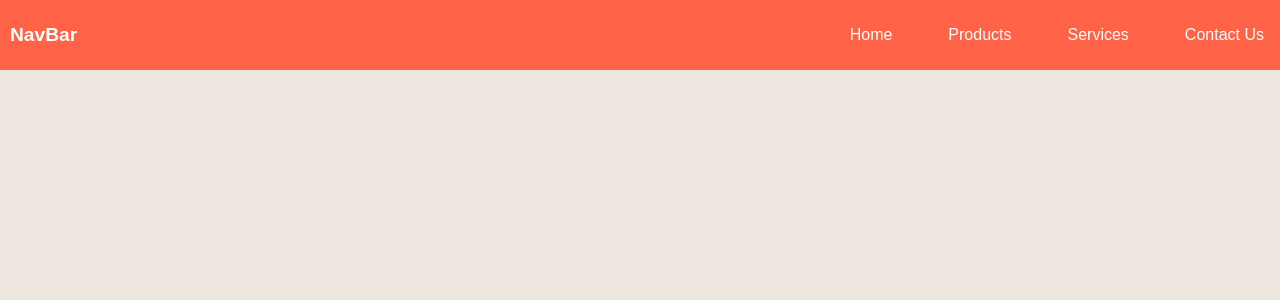
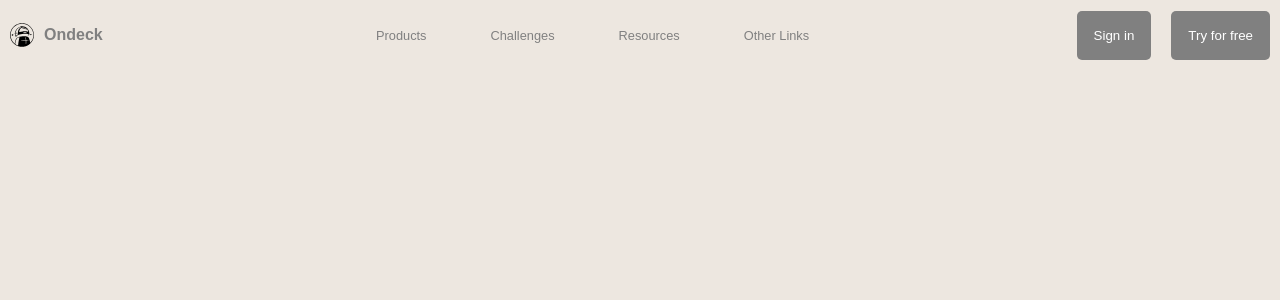
Before and after one commit to Bharaniarasu/Goal_30, a React (Create React App) app in the folder javascript_30_navbar/: page / in a window 1280 px wide. Shown: the top 300 px of the page. Built offline with nearby package versions, Linux system fonts and the light colour scheme.

Commit message:
dropdown added

```diff
--- a/javascript_30_navbar/src/App.js
+++ b/javascript_30_navbar/src/App.js
@@ -6,8 +6,8 @@ import Nav from "./components/layouts/Nav";
 function App() {
   return (
     <BrowserRouter>
-      {/* <Header/> */}
-      <Nav />
+      <Header />
+      {/* <Nav /> */}
       <div className="App__container">
         <Routes>{/* <Route path="/" element={<Header />} /> */}</Routes>
       </div>
--- a/javascript_30_navbar/src/components/layouts/Header.js
+++ b/javascript_30_navbar/src/components/layouts/Header.js
@@ -1,78 +1,95 @@
-// import "./header.scss";
-import React from "react";
+import "./header.scss";
+import React, { useState } from "react";
 import logo_img from "../../assets/AlternativeTo Logo.svg";
 import spence_icon from "../../assets/Spense_Icon.svg";
 import fiber_icon from "../../assets/Fiber_Icon.svg";
 import gradie_icon from "../../assets/Gradie_Icon.svg";
+import { FiMenu, FiX } from "react-icons/fi";
+import { Link } from "react-router-dom";
+const Header = () => {
+  const [showNav, setShowNav] = useState(false);
 
-const Header = () => {
   return (
     <nav className="nav">
       <div className="nav__brand">
-        <a className="nav__brand__logo" href="/">
-          <div className="nav__brand__logo__container">
-            <img src={logo_img} alt="logo" />
-            <h3>Ondeck</h3>
-          </div>
-        </a>
+        <div className="nav__brand__container">
+          <img src={logo_img} alt="" className="brand_logo" />
+          <h4>Ondeck</h4>
+        </div>
       </div>
-      <div className="nav__nav_links">
-        <ul className="nav__nav_links__list_items">
-          <li className="nav__nav_links__list_items__list_item dropdown">
-            Products
-            <ul className="dropdown__menu">
-              <li className="dropdown__menu__item">
-                <div className="dropdown__menu__item__container">
-                  <div className="dropdown__menu__item__container__icon">
-                    <img src={spence_icon} alt="" className="" />
+      <div className="nav__icons" onClick={() => setShowNav(!showNav)}>
+        {showNav ? <FiX /> : <FiMenu />}
+      </div>
+      <div className={`${showNav ? "nav__menu show" : "nav__menu"}`}>
+        <ul className="nav__menu__links">
+          <li className="nav__menu__links__item">
+            <div className="dropdown">
+              <Link to="" className="nav__menu__links__item__link">
+                Products
+              </Link>
+              <ul className="dropdown__menu">
+                <li className="dropdown__menu__list">
+                  <div className="dropdown__menu__list__icon">
+                    <img src={spence_icon} alt="" />
                   </div>
-                  <div className="dropdown__menu__item__container__content">
-                    <h4>Spense</h4>
+                  <div className="dropdown__menu__list__content">
+                    <h5>Spense</h5>
                     <small>
-                      Spense is a landing page for writers. Great for practicing
-                      absolute positioning and flex layouts.
+                      Spense is a landing page for writers. Greate for
+                      practicing absolute positioning and flex layouts.
                     </small>
                   </div>
-                </div>
-              </li>
-              <li className="dropdown__menu__item">
-                <div className="dropdown__menu__item__container">
-                  <div className="dropdown__menu__item__container__icon">
-                    <img src={fiber_icon} alt="" className="" />
+                </li>
+                <li className="dropdown__menu__list">
+                  <div className="dropdown__menu__list__icon">
+                    <img src={fiber_icon} alt="" />
                   </div>
-                  <div className="dropdown__menu__item__container__content">
-                    <h4>Fiber Landing Page</h4>
+                  <div className="dropdown__menu__list__content">
+                    <h5>Fiber Landing Page</h5>
                     <small>
                       An online portfolio generator. Great to practice flex/grid
                       layouts, and absolute positioning.
                     </small>
                   </div>
-                </div>
-              </li>{" "}
-              <li className="dropdown__menu__item">
-                <div className="dropdown__menu__item__container">
-                  <div className="dropdown__menu__item__container__icon">
-                    <img src={gradie_icon} alt="" className="" />
+                </li>
+                <li className="dropdown__menu__list">
+                  <div className="dropdown__menu__list__icon">
+                    <img src={gradie_icon} alt="" />
                   </div>
-                  <div className="dropdown__menu__item__container__content">
-                    <h4>Gradie Sign Up Page</h4>
+                  <div className="dropdown__menu__list__content">
+                    <h5>Gradie Sign Up Page</h5>
                     <small>
                       Gradie is a simple sign up page, great to practice
                       centering layouts.
                     </small>
                   </div>
-                </div>
-              </li>
-            </ul>
+                </li>
+              </ul>
+            </div>
           </li>
-          <li className="nav__nav_links__list_items__list_item">Challenges</li>
-          <li className="nav__nav_links__list_items__list_item">Resources</li>
-          <li className="nav__nav_links__list_items__list_item">Other Links</li>
+          <li className="nav__menu__links__item">
+            {" "}
+            <Link to="" className="nav__menu__links__item__link">
+              Challenges
+            </Link>
+          </li>
+          <li className="nav__menu__links__item">
+            {" "}
+            <Link to="" className="nav__menu__links__item__link">
+              Resources
+            </Link>
+          </li>
+          <li className="nav__menu__links__item">
+            {" "}
+            <Link to="" className="nav__menu__links__item__link">
+              Other Links
+            </Link>
+          </li>
         </ul>
-      </div>
-      <div className="nav__nav_buttons">
-        <button className="nav__nav_buttons__sign_in btn">Sign in</button>
-        <button className="nav__nav_buttons__try_it btn">Try for Free</button>
+        <div className="nav__buttons">
+          <button className="btn">Sign in</button>
+          <button className="btn">Try for free</button>
+        </div>
       </div>
     </nav>
   );
--- a/javascript_30_navbar/src/components/layouts/Nav.js
+++ b/javascript_30_navbar/src/components/layouts/Nav.js
@@ -1,5 +1,5 @@
 import React, { useState } from "react";
-import "./nav.scss";
+// import "./nav.scss";
 import { Link } from "react-router-dom";
 import { FiMenu, FiX } from "react-icons/fi";
 const Nav = () => {
--- a/javascript_30_navbar/src/components/layouts/header.scss
+++ b/javascript_30_navbar/src/components/layouts/header.scss
@@ -1,32 +1,49 @@
 .nav {
   display: flex;
   justify-content: space-between;
+  height: 70px;
   align-items: center;
-  padding: 5px;
   &__brand {
-    &__logo {
-      text-decoration: none;
     color: grey;
+
     &__container {
       display: flex;
       img {
-          padding: 5px;
+        padding: 0 10px;
       }
-        h3 {
-          padding: 5px 10px;
+      h4 {
       }
     }
   }
+  &__icons {
+    display: none;
+    font-size: 2rem;
+    align-items: center;
+    padding: 0 1rem;
   }
-  &__nav_links {
-    &__list_items {
+  &__menu {
     display: flex;
-      padding: 5px;
-      &__list_item {
+    justify-content: space-between;
+    align-items: center;
+    width: 75%;
+    &__links {
+      display: flex;
+      gap: 2rem;
       list-style: none;
+      margin: 0;
+      &__item {
         padding: 1rem;
-        font-size: 14px;
-        color: rgb(105, 105, 105);
+        &:hover {
+          .dropdown {
+            &__menu {
+              display: block;
+            }
+          }
+        }
+        &__link {
+          text-decoration: none;
+          font-size: 0.8rem;
+          color: grey;
           text-wrap: nowrap;
         }
         .dropdown {
@@ -35,65 +52,65 @@
             display: none;
             position: absolute;
             list-style: none;
+            padding: 0;
+            width: 300px;
+            padding: 1rem;
+            color: rgb(138, 138, 167);
             background: #fff;
-          width: 300px;
-          padding: 1.5rem;
-          // margin-top: 1rem;
             border-radius: 1rem;
-          &__item {
-            padding: 10px 0;
-            &__container {
+            margin-top: 1rem;
+            &__list {
               display: grid;
               grid-template-columns: 10% 90%;
-              align-items: start;
-              &__icon {
-                padding-top: 3px;
+              gap: 1rem;
+              padding: 10px;
+              h5 {
+                margin: 0;
               }
-              &__content {
-                h4 {
-                  margin: 5px 0;
-                }
-                p {
-                  margin-top: 0;
+              small {
+                font-size: 0.7rem;
               }
             }
           }
         }
       }
-        &:hover {
-          .dropdown__menu {
-            display: block;
     }
   }
-      }
-    }
-  }
-  &__nav_buttons {
+  &__buttons {
     display: flex;
-    padding: 5px;
-    justify-content: space-around;
+    flex-wrap: nowrap;
+    .btn {
       text-wrap: nowrap;
-    &__sign_in {
-      color: grey;
-      background: none;
-    }
-    &__try_it {
-      background: green;
     }
   }
 }
 
-@media screen and (max-width: 992px) {
+@media screen and (max-width: 768px) {
   .nav {
+    &__menu.show {
+      display: flex;
+    }
+    &__menu {
+      display: none;
+      position: absolute;
+      top: 70px;
+      left: 0;
       flex-direction: column;
-    justify-content: flex-start;
-    align-items: flex-start;
-    &__nav_links {
+      // text-align: center;
       width: 100%;
-    }
-    .nav__nav_links__list_items {
-      // width: 100%;
+      &__links {
         flex-direction: column;
+        text-align: center;
+        padding: 0;
+        width: 100%;
+
+        &__item {
+          border-top: 1px solid grey;
         }
       }
     }
+    &__icons {
+      display: flex;
+    }
+  }
+}
```
Lines whose indentation alone changed are shown as unchanged.
